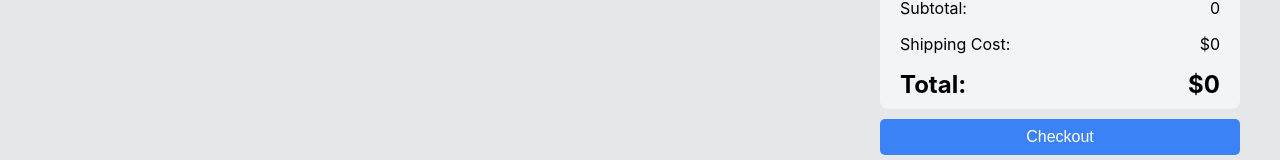
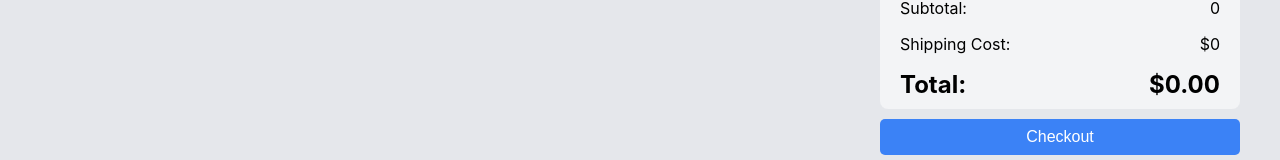
Before and after one commit to minhnnhob/shopping_cart_mock, a React (Create React App) app: page /cart in a window 1280 px wide. Shown: the part 214-374 px from the top of the page. Built offline with nearby package versions, Linux system fonts and the light colour scheme.

Commit message:
fix 2 so cuoi

```diff
--- a/src/features/cart/componets/checkoutCart.tsx
+++ b/src/features/cart/componets/checkoutCart.tsx
@@ -27,7 +27,7 @@ const CheckoutCart: React.FC = () => {
         (item) => (total = item.product.price * item.quantity + 10)
       );
     }
-    return total.toFixed(0);
+    return total.toFixed(2);
   };
 
   return (
```
